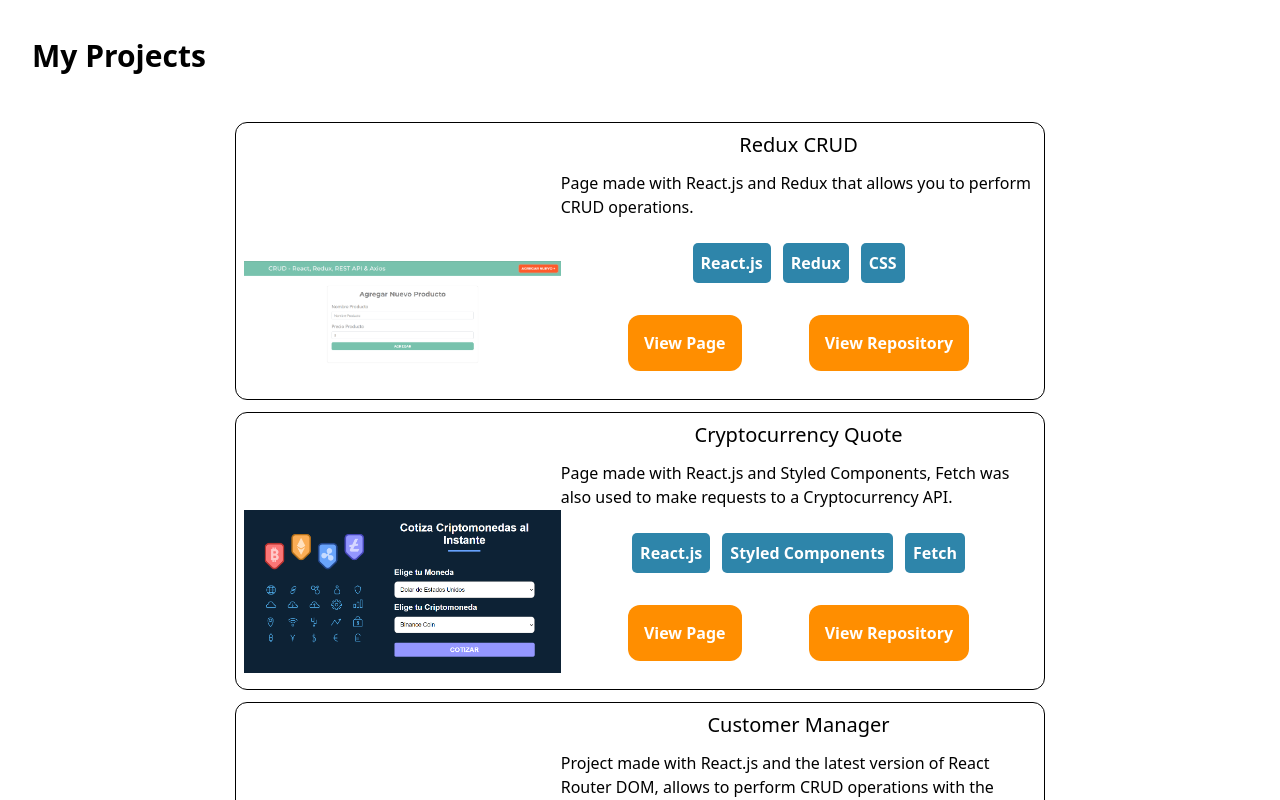
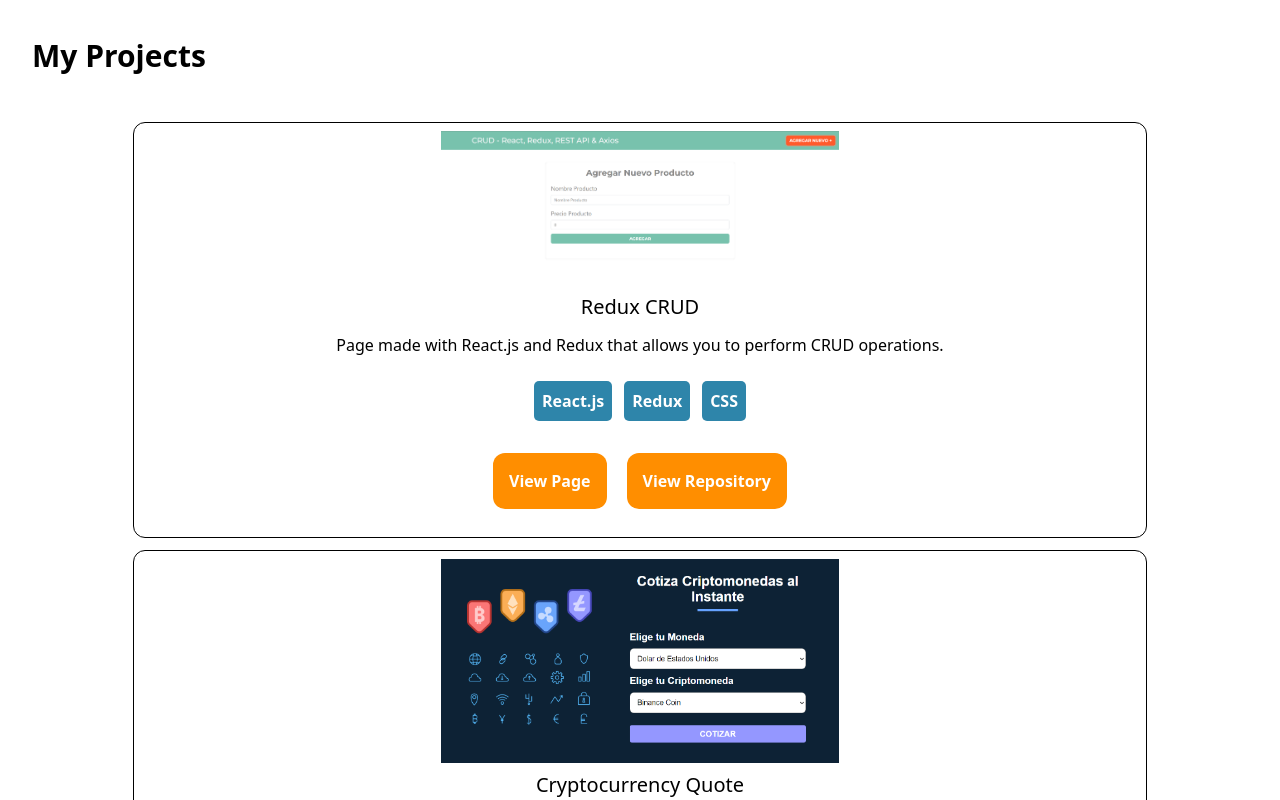
Before and after one commit to RoberthNC/My-Personal-Portfolio, a React (Vite) app: page / in a window 1280 px wide. Shown: the part 1780-2580 px from the top of the page. Built offline with nearby package versions, Linux system fonts and the light colour scheme.

Commit message:
Errors have been solved correctly

```diff
--- a/src/components/Project.jsx
+++ b/src/components/Project.jsx
@@ -1,10 +1,19 @@
+import { useRef } from "react";
+
 const Project = ({project}) => {
+
+  const hasPage = useRef(true);
+
+  if( project.linkPage === "" ){
+    hasPage.current = false;
+  }
+
   return (
-    <div className="border-x-[1px] border-y-[1px] border-black px-2 py-2 flex flex-col rounded-xl w-4/6 md:flex-row m-auto justify-center items-center">
+    <div className="border-x-[1px] border-y-[1px] border-black px-2 py-2 flex flex-col rounded-xl w-5/6 m-auto justify-center items-center">
       <img
         src={project.img}
         alt=""
-        className="md:w-[40%] md:h-[40%] mb-2 m-auto"
+        className="md:w-[40%] md:h-[40%] mb-2 my-auto"
       />
       <div className="flex flex-col gap-3 m-auto">
         <h2 className="text-xl text-center">{project.title}</h2>
@@ -18,10 +27,10 @@ const Project = ({project}) => {
           ) ) }
         </div>
 
-        <div className="flex justify-evenly flex-wrap">
+        <div className="flex md:gap-5 gap-2 justify-center flex-wrap">
           <a
             href={project.linkPage}
-            className="bg-[#ff8e00] text-white font-bold p-4 inline-block mt-5 md:mb-5 transition duration-200 hover:scale-110 transition-delay-100 rounded-xl"
+            className={`bg-[#ff8e00] text-white font-bold p-4 inline-block mt-5 md:mb-5 transition duration-200 hover:scale-110 transition-delay-100 rounded-xl ${ !hasPage.current ? "hidden":"" }`}
             target="_blank"
           >
             View Page
--- a/src/data/projects.js
+++ b/src/data/projects.js
@@ -1,7 +1,7 @@
 import ReduxImg from "../assets/img/Redux CRUD.png"
 import CryptoImage from "../assets/img/Cryptocurrency React.png"
 import CustomerImage from "../assets/img/Customer Manager React.png"
-import WeatherConsoleImage from "../assets/img/Redux CRUD.png"
+import WeatherConsoleImage from "../assets/img/Weather Console App.png"
 import TodoList from "../assets/img/Todo List Console App.png"
 
 //Importing all the imagenes for each project
```
